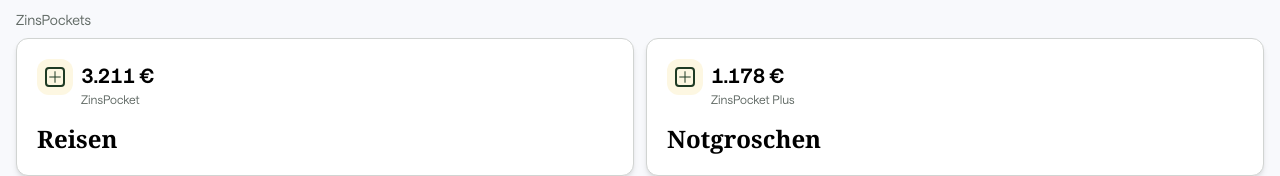
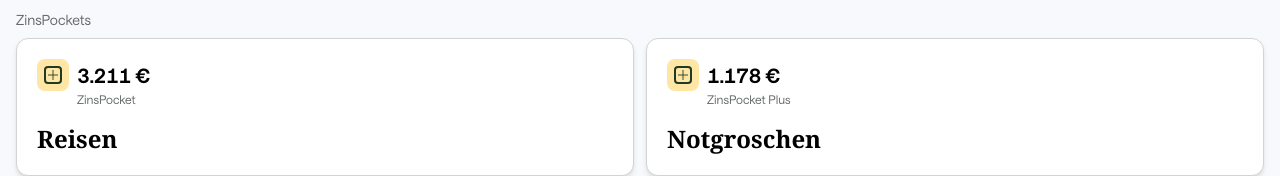
Before and after one commit to ivenkurz/kindersparplan, a Next.js app: page /Dashboard in a window 1280 px wide. Shown: the part 385-561 px from the top of the page. Built offline with nearby package versions, Linux system fonts and the light colour scheme.

Commit message:
style(PocketCard): ZinsPocket-Icon 32x32 #FFE6A5 radius 8px padding 7px

```diff
--- a/components/PocketCard.tsx
+++ b/components/PocketCard.tsx
@@ -31,9 +31,9 @@
       <div className="rounded-xl border border-ds-neutral-20 bg-ds-neutral-0 p-5 shadow-md hover:shadow-lg transition-shadow font-saans">
         {/* Top section: Icon links, Betrag + ZinsPocket rechts, horizontal */}
         <div className="flex items-start gap-2">
-          {/* ZinsPocket-Icon: cream Squircle, dunkles umrandetes Quadrat, dunkles Plus */}
-          <div className="w-9 h-9 rounded-xl bg-zins-pocket-cream flex items-center justify-center shrink-0">
-            <div className="w-5 h-5 rounded border-2 border-pocket-dark flex items-center justify-center">
+          {/* ZinsPocket-Icon: 32x32, #FFE6A5, radius 8px, padding 7px */}
+          <div className="w-8 h-8 rounded-lg bg-zins-pocket-icon flex flex-row items-center justify-center p-[7px] shrink-0">
+            <div className="w-full h-full rounded border-2 border-pocket-dark flex items-center justify-center">
               <Icon name="plus" size="sm" className="text-pocket-dark w-2.5 h-2.5" strokeWidth={1.5} />
             </div>
           </div>
--- a/tailwind.config.ts
+++ b/tailwind.config.ts
@@ -48,6 +48,7 @@
         "pocket-yellow": "#FCD34D",
         "zins-pocket-bg": "#FEE8B6",
         "zins-pocket-cream": "#FDF7E2",
+        "zins-pocket-icon": "#FFE6A5",
         "pocket-green": "#10B981",
         "pocket-accent": "#F97316",
         "pocket-dark": "#1E3A24",
```
